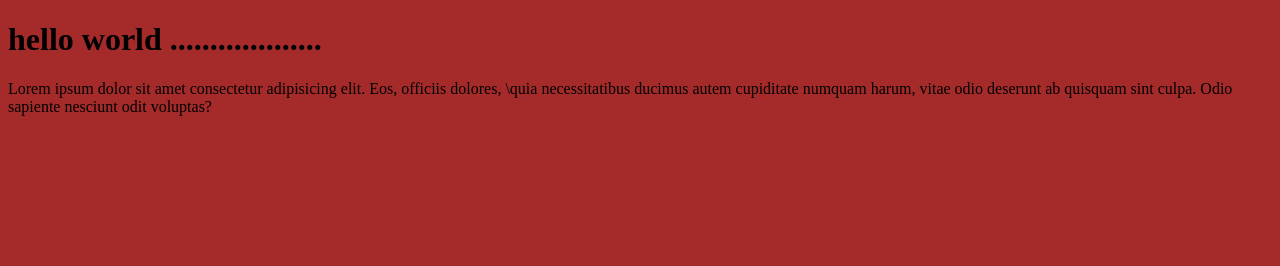
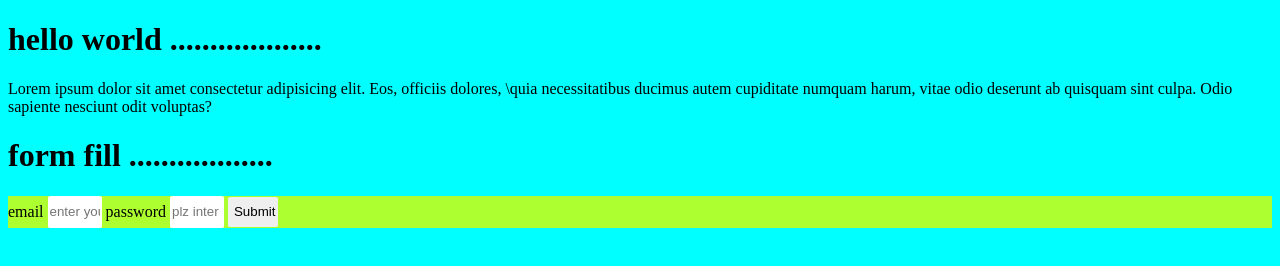
Before and after one commit to shoaib420/javascript-2nd-class, a plain HTML site: page index.html in a window 1280 px wide. Drawn offline with Linux system fonts and the light colour scheme.

Commit message:
add-form in html

```diff
--- a/index.html
+++ b/index.html
@@ -15,5 +15,15 @@
     \quia necessitatibus ducimus autem cupiditate numquam harum,
      vitae odio deserunt ab quisquam sint culpa. Odio sapiente nesciunt odit voluptas?
    </p>
+
+   <h1> form fill ..................</h1>
+    <form action="">
+        <label for=""> email </label>
+        <input type="text" placeholder="enter your email ">
+        <label for="">password</label>
+        <input type="password"  placeholder="plz inter your password">
+        <input type="submit">
+    </form>
+
 </body>
 </html>
--- a/style/style.css
+++ b/style/style.css
@@ -1,3 +1,14 @@
 body{
-    background-color: brown;
+   background-color: aqua;
 }
+
+form{
+    background-color: greenyellow;
+}
+
+form input{
+    height: 30px ;
+    width: 50px;
+    border: none;
+    border-radius: 5%;
+}
```
